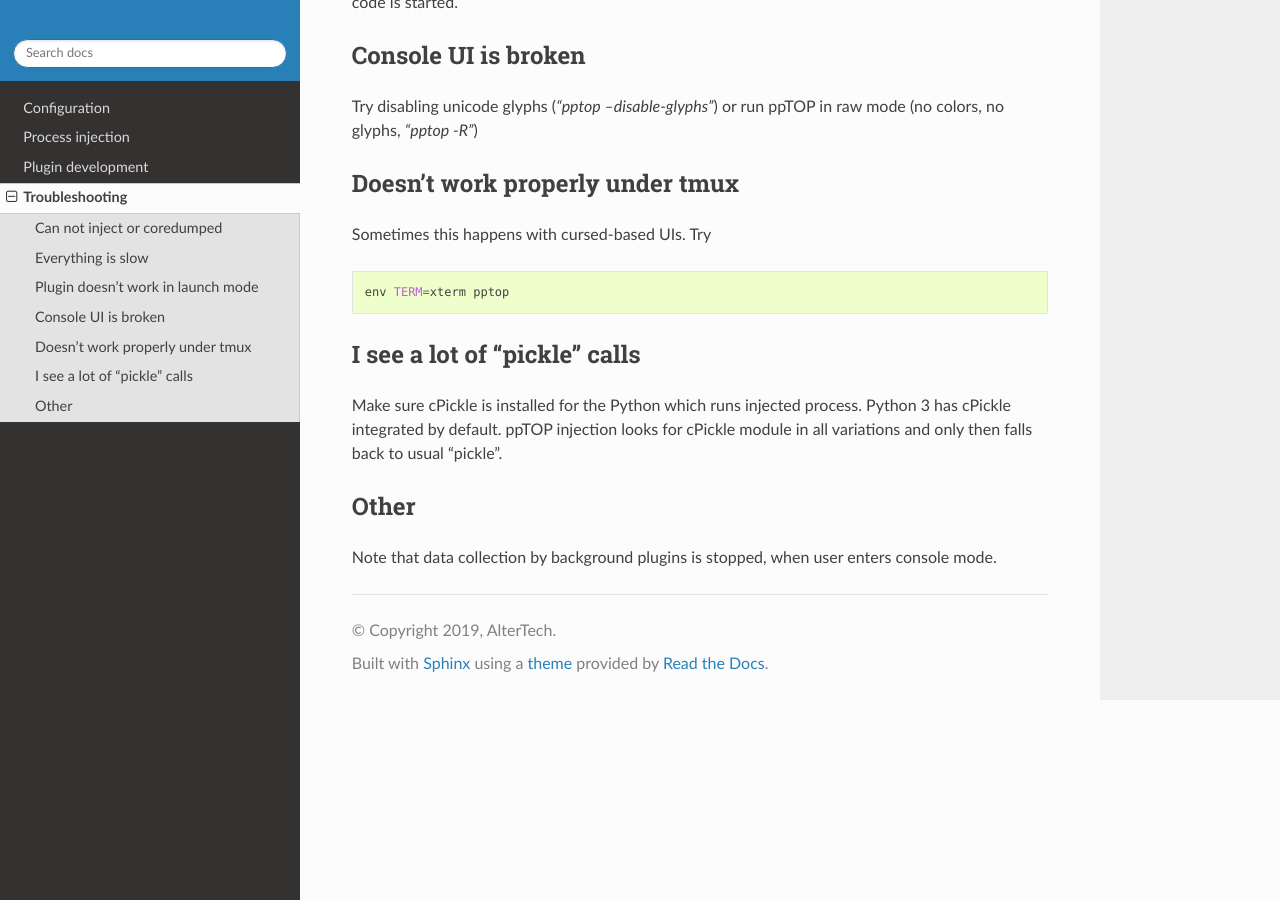
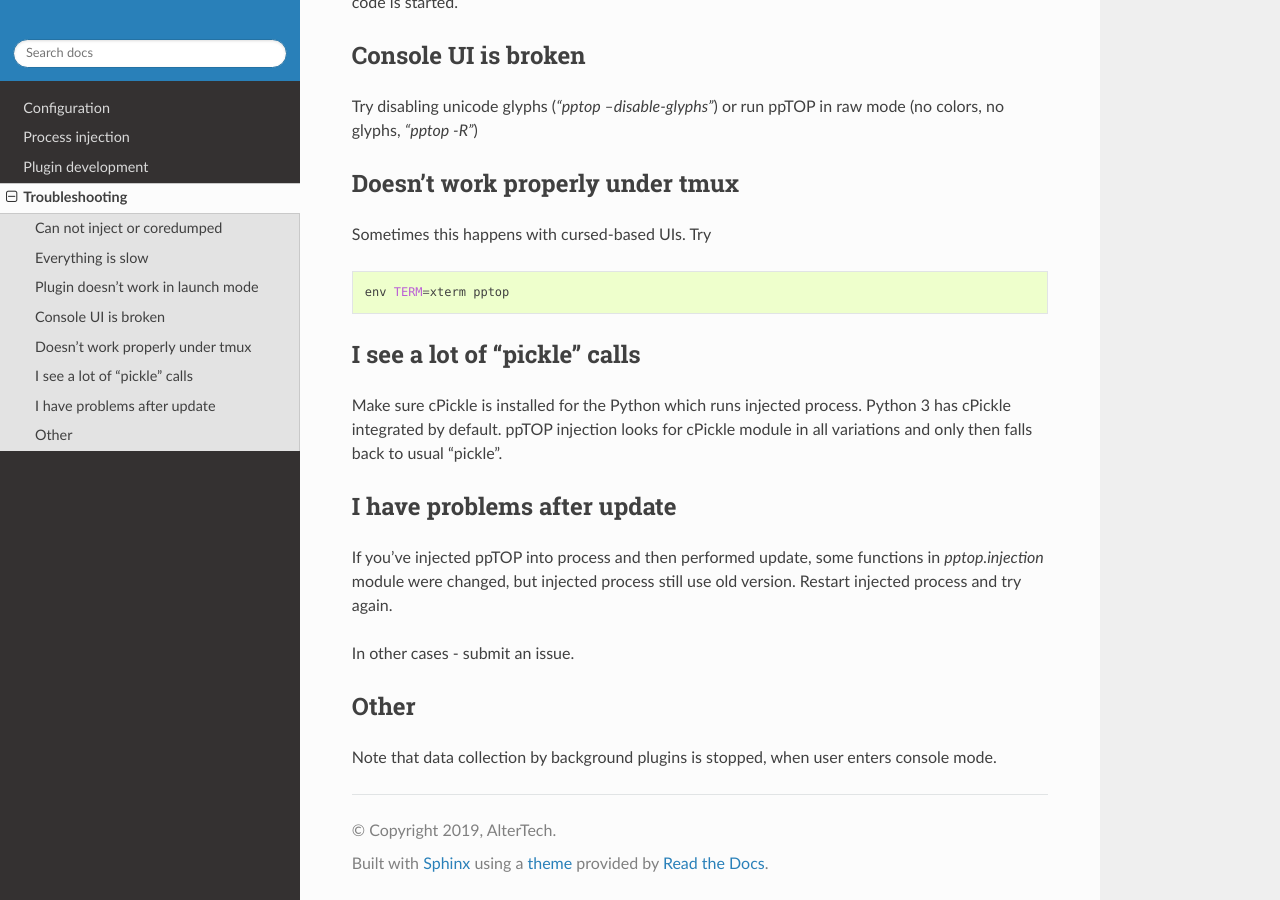
Before and after one commit to alttch/pptop, a Sphinx documentation site: the page built from doc/troubleshooting.rst, in a window 1280 px wide and 900 px high, scrolled down 808 px. Built offline with Sphinx 7.4.7 and the Read the Docs theme 2.0.0, drawn with Linux system fonts in a browser that asks for light colours.

Commit message:
update problems

```diff
--- a/doc/troubleshooting.rst
+++ b/doc/troubleshooting.rst
@@ -63,6 +63,15 @@ Make sure cPickle is installed for the Python which runs injected process.
 Python 3 has cPickle integrated by default. ppTOP injection looks for cPickle
 module in all variations and only then falls back to usual "pickle".
 
+I have problems after update
+============================
+
+If you've injected ppTOP into process and then performed update, some functions
+in *pptop.injection* module were changed, but injected process still use old
+version. Restart injected process and try again.
+
+In other cases - submit an issue.
+
 Other
 =====
 
```
